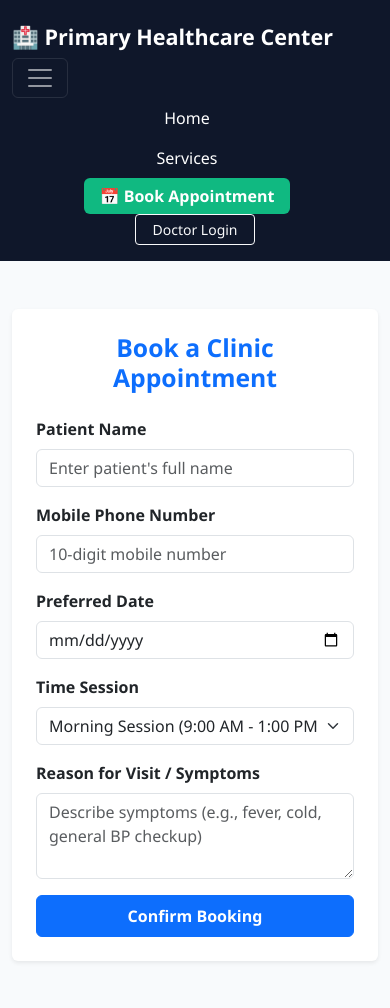
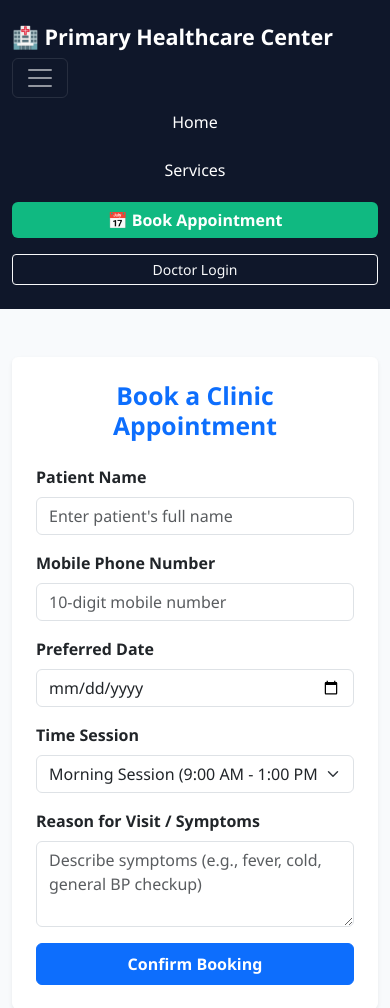
Before and after one commit to Kcharankuma/Doctor_Appointment, a Flask app: page /appointment in a window 390 px wide, after a click that opens the changed part. Shown: the top 1008 px of the page. Run offline with Flask 3, Linux system fonts and the light colour scheme.

Commit message:
Fix mobile menu button spacing

```diff
--- a/templates/base.html
+++ b/templates/base.html
@@ -75,11 +75,12 @@
                 <span class="navbar-toggler-icon"></span>
             </button>
             <div class="collapse navbar-collapse" id="navbarNav">
-                <div class="navbar-nav ms-auto align-items-center">
-                    <a class="nav-link text-white me-3" href="/">Home</a>
-                    <a class="nav-link text-white me-3" href="/services">Services</a>
-                    <a class="btn btn-custom-accent me-3 px-3 fw-semibold" href="/appointment">📅 Book Appointment</a>
-                    <a class="btn btn-outline-light btn-sm px-3" href="/login">Doctor Login</a>
+                <div class="navbar-nav ms-auto align-items-center text-center">
+                    <a class="nav-link text-white my-1" href="/">Home</a>
+                    <a class="nav-link text-white my-1" href="/services">Services</a>
+                    <!-- Added my-2 (vertical margin) and w-100 w-lg-auto for mobile layout spacing -->
+                    <a class="btn btn-custom-accent my-2 px-3 fw-semibold w-100 w-lg-auto" href="/appointment">📅 Book Appointment</a>
+                    <a class="btn btn-outline-light btn-sm my-2 px-3 w-100 w-lg-auto" href="/login">Doctor Login</a>
                 </div>
             </div>
         </div>
```
